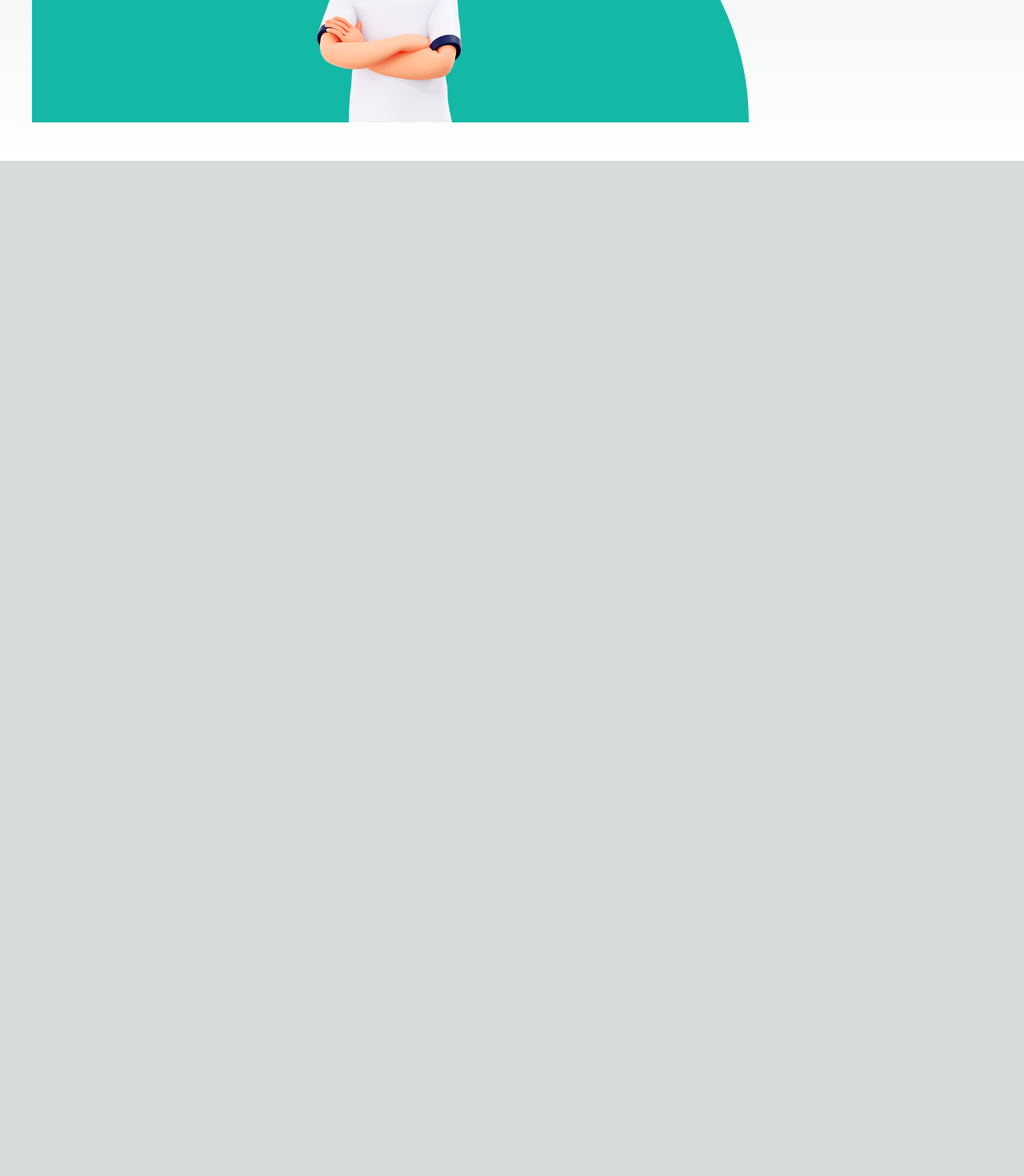
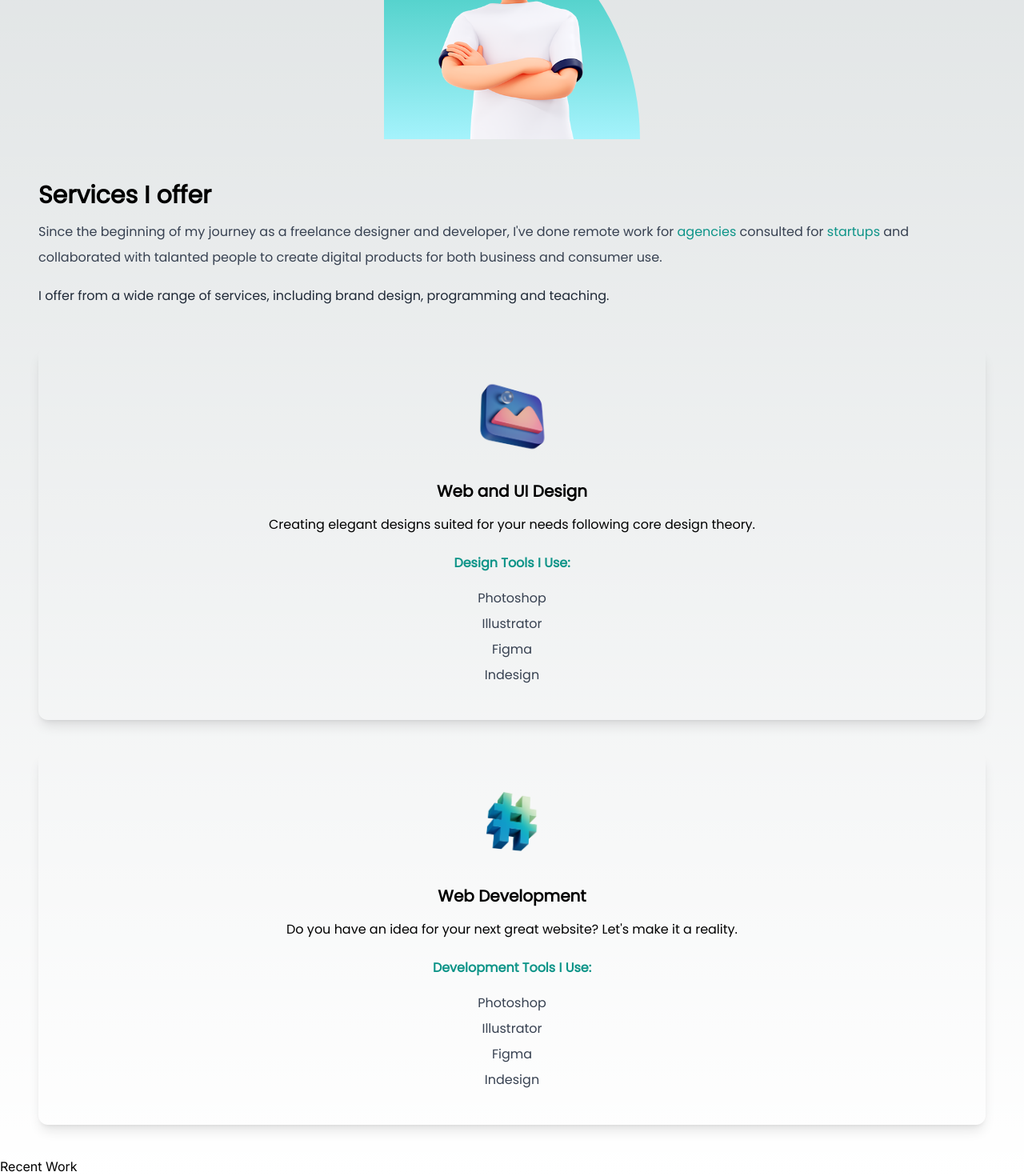
Before and after one commit to the-soban/tailwind-portfolio, a Next.js app: page / in a window 1280 px wide. Shown: the part 662-2132 px from the top of the page at 80% size. Before the commit the page ends 863 px from the top, so only its background shows below. Built offline with nearby package versions, Linux system fonts and the light colour scheme.

Commit message:
added services section

```diff
--- a/app/page.js
+++ b/app/page.js
@@ -2,6 +2,8 @@ import Image from 'next/image';
 import {BsFillMoonStarsFill} from 'react-icons/bs';
 import {AiFillTwitterCircle, AiFillLinkedin, AiFillInstagram, AiFillGithub} from 'react-icons/ai';
 import Avatar from '../public/avatar.png';
+import Design from '../public/design.png';
+import Code from '../public/code.png';
 
 export default function Home() {
   return (
@@ -9,7 +11,7 @@ export default function Home() {
       <section className='min-h-screen px-10'>
         <nav className='navbar py-10 mb-12 flex justify-between'>
           <h1 className='text-xl font-REM font-black tracking-wider'>Soban</h1>
-          <ul className='flex items-center gap-4'>
+          <ul className='flex items-center gap-6'>
             <li className='cursor-pointer text-2xl'><BsFillMoonStarsFill/></li>
             <li><a className='font-Poppins text-white bg-gradient-to-r from-cyan-500 to-teal-500 px-4 py-2 rounded-lg' href='#'>My Resume</a></li>
           </ul>
@@ -25,8 +27,59 @@ export default function Home() {
           <a className=' text-teal-700 hover:text-teal-800 transition-all duration-400' href='#'><AiFillLinkedin/></a>
           <a className=' text-teal-700 hover:text-teal-800 transition-all duration-400' href='#'><AiFillInstagram/></a>
         </div>
-        <div className='min-w-44 max-w-4xl w-54 bg-teal-500 flex justify-center align-middle rounded-se-full mb-12'>
-          <Image className='w-52 text-center' src={Avatar} alt="avatar" />
+        <div className='w-80 h-80 bg-gradient-to-b from-teal-500 to-cyan-200 flex justify-center align-middle rounded-se-full mx-auto mt-12'>
+          <Image className='w-52 relative text-center' src={Avatar} alt="avatar" />
+        </div>
+      </section>
+
+      <section className='mt-12 px-12'>
+        <div className='font-Poppins'>
+          <h3 className='text-3xl font-bold py-1'>Services I offer</h3>
+          <p className='text-md py-2 leading-8 text-gray-700'>Since the beginning of my journey as a freelance designer and
+              developer, I've done remote work for
+              <span className="text-teal-600"> agencies </span>
+              consulted for <span className="text-teal-600">startups </span>
+              and collaborated with talanted people to create digital products
+              for both business and consumer use.</p>
+          <p className='text-md py-2 leading-8 text-gray-800'>I offer from a wide range of services, including brand design,
+              programming and teaching.</p>
+        </div>
+        <div>
+          <div className='font-Poppins text-center shadow-lg p-10 rounded-xl my-10 dark:bg-white flex-1'>
+            <Image src={Design} className='inline-block' width='94' height='94' alt='design' />
+            <h3 className="text-xl font-semibold pt-8 pb-2  ">
+                Web and UI Design
+              </h3>
+              <p className="text-md py-2">
+                Creating elegant designs suited for your needs following core design theory.
+              </p>
+              <h4 className="py-4 text-md text-teal-600 font-semibold">Design Tools I Use:</h4>
+              <p className="text-gray-700 py-1">Photoshop</p>
+              <p className="text-gray-700 py-1">Illustrator</p>
+              <p className="text-gray-700 py-1">Figma</p>
+              <p className="text-gray-700 py-1">Indesign</p>
+          </div>
+
+          <div className='font-Poppins text-center shadow-lg p-10 rounded-xl my-10 dark:bg-white flex-1'>
+            <Image src={Code} className='inline-block' width='94' height='94' alt='code' />
+            <h3 className="text-xl font-semibold pt-8 pb-2  ">
+                Web Development
+              </h3>
+              <p className="text-md py-2">
+                Do you have an idea for your next great website? Let's make it a reality.
+              </p>
+              <h4 className="py-4 text-md text-teal-600 font-semibold">Development Tools I Use:</h4>
+              <p className="text-gray-700 py-1">Photoshop</p>
+              <p className="text-gray-700 py-1">Illustrator</p>
+              <p className="text-gray-700 py-1">Figma</p>
+              <p className="text-gray-700 py-1">Indesign</p>
+          </div>
+        </div>
+      </section>
+
+      <section>
+        <div>
+        <h3>Recent Work</h3>
         </div>
       </section>
     </main>
```
